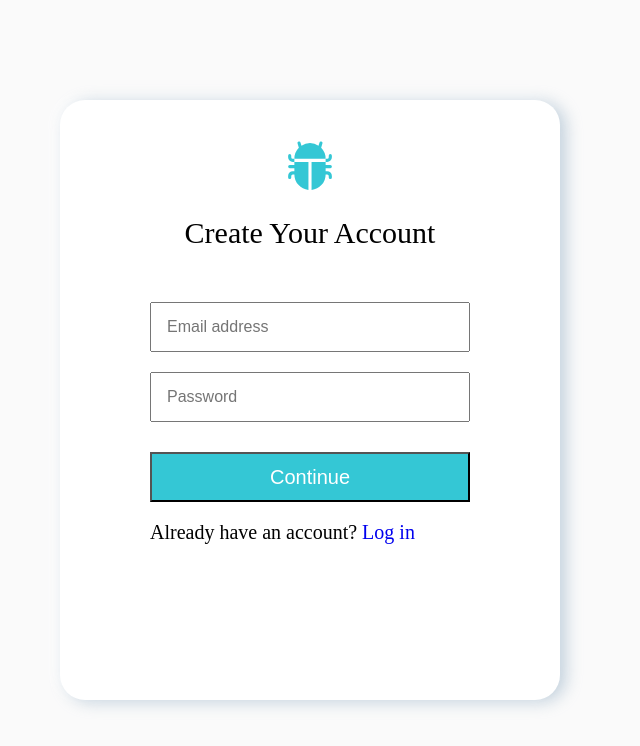
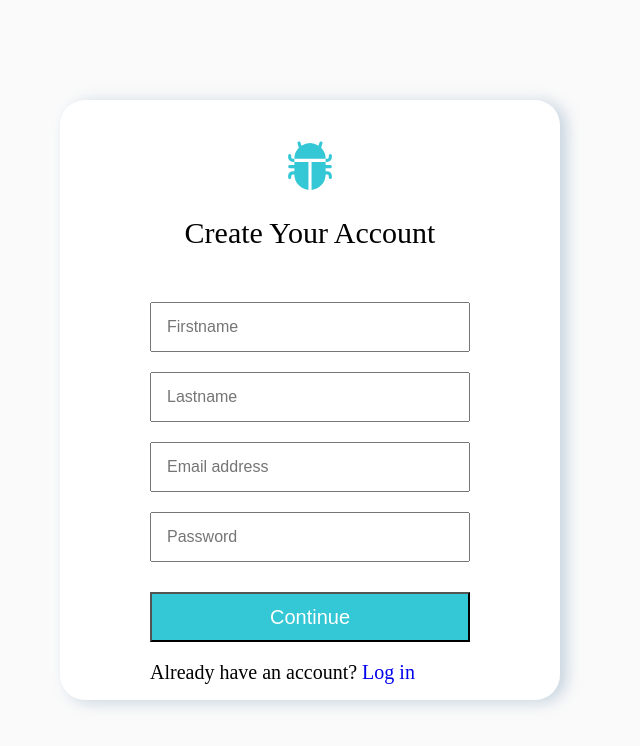
Before and after one commit to imxande/Help-Desk, a React (Create React App) app in the folder bug-tracker/: page /registration in a window 1280 px wide. Shown: the top 746 px of the page, without its empty margins (330-970 px from the left). Built offline with nearby package versions, Linux system fonts and the light colour scheme; the HTML template or start-up script is replaced by a standard one.

Commit message:
refacto handle change function

```diff
--- a/bug-tracker/src/components/registration_form/index.jsx
+++ b/bug-tracker/src/components/registration_form/index.jsx
@@ -1,19 +1,80 @@
-import React from "react";
+import React, {useState} from "react";
 import {Link} from "react-router-dom";
 import { Container, Form, Label, Field, ButtonContainer, Button, Text, Footer, Span  } from "./style";
 
 const RegistrationForm = () => {
+    // initial credentials
+    const initialCredentials = {
+        firstName: "",
+        lastName:"",
+        email: "",
+        password: "",
+     }
+
+    // credentials will hold our registration form state
+    const [credentials, setCredentials] = useState(initialCredentials);
+
+    // on change handler function
+    const handleChange = (e) => {
+        // grab name and value from our target property in the event object
+        const {name, value} = e.target;
+        // update our credentials state
+        setCredentials({
+            // every time our handle change fires we will create a copy of the credentials state
+            ...credentials,
+            // update the name and value properties in out target property in our event object
+            [name]: value
+        })
+    }
+
+    const handleSubmit = (e) => {
+        // prevent default behavior (e.g reloading)
+        e.preventDefault;
+        // axios call will go here
+    }
+
+
     return (
         <Container>
-            <Form>
+            <Form onSubmit={handleSubmit}>
+            <Label htmlFor="firstname">
+                    <Field
+                        type="text"
+                        name="firstName"
+                        placeholder="Firstname"
+                        value={credentials.firstName}
+                        onChange={handleChange}
+
+                    />
+                </Label>
+                <Label htmlFor="lastname">
+                    <Field
+                        type="text"
+                        name="lastName"
+                        placeholder="Lastname"
+                        value={credentials.lastName}
+                        onChange={handleChange}
+
+                    />
+                </Label>
                 <Label htmlFor="email">
                     <Field
+                        type="email"
+                        name="email"
                         placeholder="Email address"
+                        value={credentials.email}
+                        onChange={handleChange}
+
                     />
                 </Label>
                 <Label htmlFor="password">
                     <Field
+                        type="password"
+                        name="password"
                         placeholder="Password"
+                        value={credentials.password}
+                        onChange={handleChange}
+
                     />
                 </Label>
                 <ButtonContainer>
```
Also changed, not shown: bug-tracker/src/hooks/useAxios.js (added).
